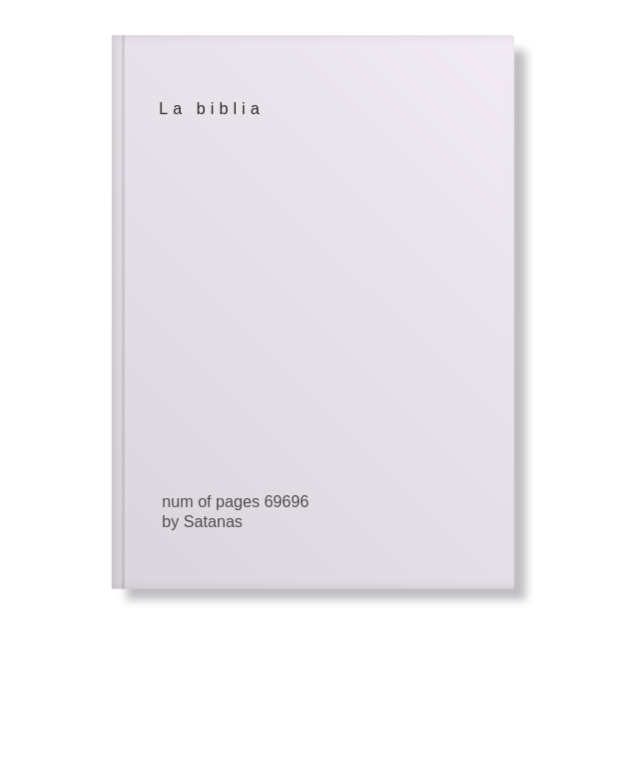
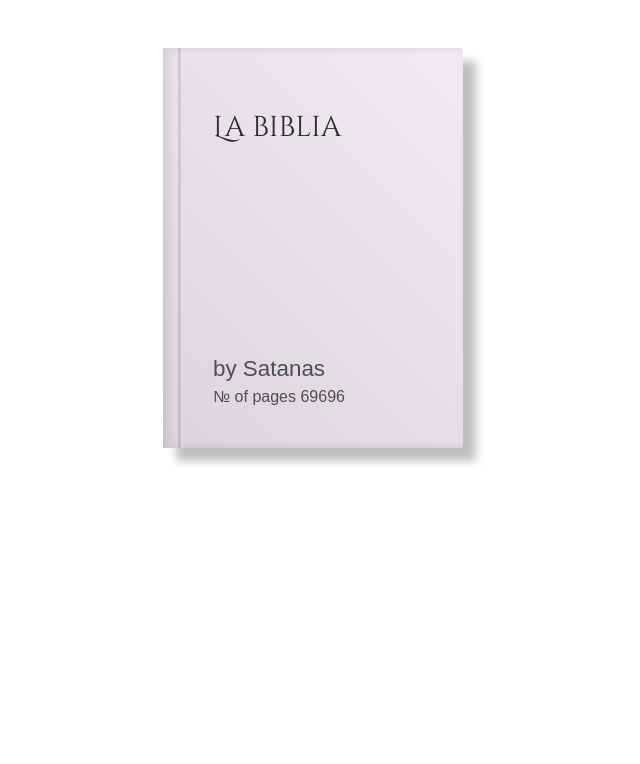
Before and after one commit to marcgonzaleztarrio/booksPage, a plain HTML site: page index.html in a window 1280 px wide. Shown: the part 139-903 px from the top of the page, without its empty margins (327-967 px from the left). Drawn offline with Linux system fonts and the light colour scheme.

Commit message:
loookooo

```diff
--- a/app.js
+++ b/app.js
@@ -25,7 +25,7 @@ class Book {
           <div class="front">
             <div class="cover">
               <p class="title">${this.title}</p>
-              <p class="pages">num of pages ${this.numPages}</p>
+              <p class="pages">№ of pages ${this.numPages}</p>
               <p class="author">by ${this.author}</p>
             </div>
           </div>
@@ -34,10 +34,15 @@ class Book {
               <i class="fa-solid fa-check fa-rotate-270 btn-read" style="color: #000000;" id="check"></i>
               <i class="fa-solid fa-trash fa-rotate-270 btn-delete" style="color: #000000;" data-id="${this.id}"></i>
             </div>
-            <h2 class="page-title">
-              <span id="author">${this.author}</span>
-              <span id="pages">${this.numPages}</span>
-            </h2>
+
+            <div class="page-title">
+
+              <div class="joder">
+                <span id="author">${book.title}</span>
+              </div>
+
+          </div>
+
           </div>
         </div>
       </div>
@@ -133,7 +138,7 @@ function createBookElement(book) {
         <div class="front">
           <div class="cover">
             <p class="title">${book.title}</p>
-            <p class="pages">num of pages ${book.numPages}</p>
+            <p class="pages">№ of pages ${book.numPages}</p>
             <p class="author">by ${book.author}</p>
           </div>
         </div>
@@ -142,10 +147,13 @@ function createBookElement(book) {
             <i class="fa-solid fa-check btn-read" style="color: #000000;" id="check"></i>
             <i class="fa-solid fa-trash btn-delete" style="color: #000000;" data-id="${book.id}"></i>
           </div>
-          <h2 class="page-title">
-            <span id="author">${book.author}</span>
-            <span id="pages">${book.numPages}</span>
-          </h2>
+
+        <div class="page-title">
+          <div class="joder">
+            <span id="author">${book.title}</span>
+          </div>
+        </div>
+
         </div>
       </div>
     </div>
--- a/style.css
+++ b/style.css
@@ -1,3 +1,5 @@
+@import url("https://fonts.googleapis.com/css2?family=Rowdies&display=swap");
+@import url("https://fonts.googleapis.com/css2?family=Cinzel+Decorative&display=swap");
 * {
   padding: 0;
   margin: 0;
@@ -14,14 +16,17 @@ html {
 .titleBody {
   font-size: 2rem;
   padding: 2rem;
+  font-family: "Cinzel Decorative", cursive;
 }
 
 #myBtn {
-  width: 20%;
+  max-width: 250px;
+  width: 60%;
   height: 30px;
   border-style: none;
   border-radius: 6px;
   font-size: 1.3rem;
+  background-color: #4b4a4a57;
 }
 
 #books {
@@ -31,10 +36,6 @@ html {
   flex-wrap: wrap;
   justify-content: center;
   gap: 2rem;
-}
-
-.page-title {
-  z-index: 10;
 }
 
 /* modal */
@@ -110,7 +111,7 @@ html {
 .modal-footer {
   text-align: center;
   padding: 8px 16px;
-  background-color: #46310496;
+  background-color: #474545a2;
   color: white;
   width: 100%;
 }
@@ -135,30 +136,24 @@ html {
 
 /* bibliotecca */
 
-.container {
+/* .container {
   z-index: 1;
   perspective: 3000px;
-}
+} */
 
 .container .book {
   position: relative;
   display: block;
-  width: 400px;
-  height: 550px;
+  width: 300px;
+  height: 400px;
   margin: 5% auto;
-  border-radius: 2px 4px 4px 2px;
+  border-radius: 4px;
   background: linear-gradient(45deg, #dad5dc 0%, #f2ebf4 100%);
   font-family: acumin-pro, sans-serif;
-  -webkit-box-shadow: 13px 13px 8px 0px rgba(151, 146, 153, 0.6);
-  -moz-box-shadow: 13px 13px 8px 0px rgba(151, 146, 153, 0.6);
   box-shadow: 13px 13px 8px 0px rgba(151, 146, 153, 0.6);
   font-weight: 400;
   color: #2b2b2b;
-  -webkit-transform-style: preserve-3d;
-  -moz-transform-style: preserve-3d;
   transform-style: preserve-3d;
-  -webkit-transition: -webkit-transform 0.5s;
-  -moz-transition: -moz-transform 0.5s;
   transition: transform 0.5s;
 }
 
@@ -175,43 +170,34 @@ html {
 }
 
 .container .front {
-  -webkit-transform-style: preserve-3d;
-  -moz-transform-style: preserve-3d;
   transform-style: preserve-3d;
-  -webkit-transform-origin: 0% 50%;
-  -moz-transform-origin: 0% 50%;
   transform-origin: 0% 50%;
-  -webkit-transition: -webkit-transform 0.5s;
-  -moz-transition: -moz-transform 0.5s;
   transition: transform 0.5s;
-  -webkit-transform: translate3d(0, 0, 20px);
-  -moz-transform: translate3d(0, 0, 20px);
   transform: translate3d(0, 0, 20px);
   z-index: 10;
 }
 
 .container .front > div {
-  width: 400px;
-  height: 550px;
+  width: 300px;
+  height: 400px;
 }
 
 .container .left-side {
-  width: 40px;
-  left: -20px;
-  height: 550px;
+  width: 50px;
+  left: -25px;
+  height: 400px;
   background-color: rgba(232, 229, 234);
-  -webkit-transform: rotate3d(0, 1, 0, -90deg);
-  -moz-transform: rotate3d(0, 1, 0, -90deg);
   transform: rotate3d(0, 1, 0, -90deg);
 }
 
 .title {
   overflow-wrap: break-word;
   position: absolute;
-  top: 64px;
-  left: 47px;
-  letter-spacing: 5px;
+  top: 15%;
+  left: 50px;
   max-width: -webkit-fill-available;
+  font-size: 1.8rem;
+  font-family: "Cinzel Decorative", cursive;
 }
 
 .pages,
@@ -219,17 +205,19 @@ html {
   font-family: acumin-pro, sans-serif;
   font-weight: 400;
   position: absolute;
-  top: 455px;
+  top: 85%;
   left: 50px;
   opacity: 0.8;
+  font-size: 1rem;
 }
 
 .author {
-  top: 475px;
+  font-size: 1.4rem;
+  top: 77%;
 }
 
 .container .front > div {
-  border-radius: 0 3px 3px 0;
+  border-radius: 0 4px 4px 0;
   box-shadow: inset 4px 0 10px rgba(0, 0, 0, 0.1);
 }
 
@@ -246,7 +234,7 @@ html {
   content: "";
   position: absolute;
   top: 0;
-  left: 10px;
+  left: 15px;
   bottom: 0;
   width: 3px;
   background: rgba(0, 0, 0, 0.1);
@@ -254,19 +242,15 @@ html {
 }
 
 .container h2 {
-  width: 500px;
-  height: 40px;
+  width: 280px;
+  height: 30px;
   color: #2b2b2b;
   font-size: 15px;
-  line-height: 40px;
-  padding-right: 10px;
+  line-height: 30px;
+  padding-right: 15px;
   text-align: right;
-  -webkit-transform-origin: 0 0;
-  -moz-transform-origin: 0 0;
   transform-origin: 0 0;
-  -webkit-transform: rotate(90deg) translateY(-40px);
-  -moz-transform: rotate(90deg) translateY(-40px);
-  transform: rotate(90deg) translateY(-40px);
+  transform: rotate(90deg) translateY(-30px);
 }
 
 .cover {
@@ -281,17 +265,26 @@ html {
   text-align: center;
   position: absolute;
   flex-direction: column;
-  top: 65px;
+  top: 75px;
   gap: 20px;
-  z-index: 90;
+  z-index: 190;
 }
 
-.left-side h2 #author {
-  font-weight: 400;
-  font-size: 13px;
-  padding-right: 20px;
+.left-side #author {
+  writing-mode: vertical-rl;
+  text-orientation: upright;
+  font-size: 0.7rem;
 }
 
-.left-side h2 #pages {
-  font-family: acumin-pro, sans-serif;
+.page-title {
+  display: flex;
+  flex-direction: row;
+  width: 100%;
+  height: 70%;
+  top: 30%;
+  position: absolute;
+  flex-direction: column;
+  font-size: 1.2rem;
+  justify-content: flex-end;
+  overflow: hidden;
 }
```
